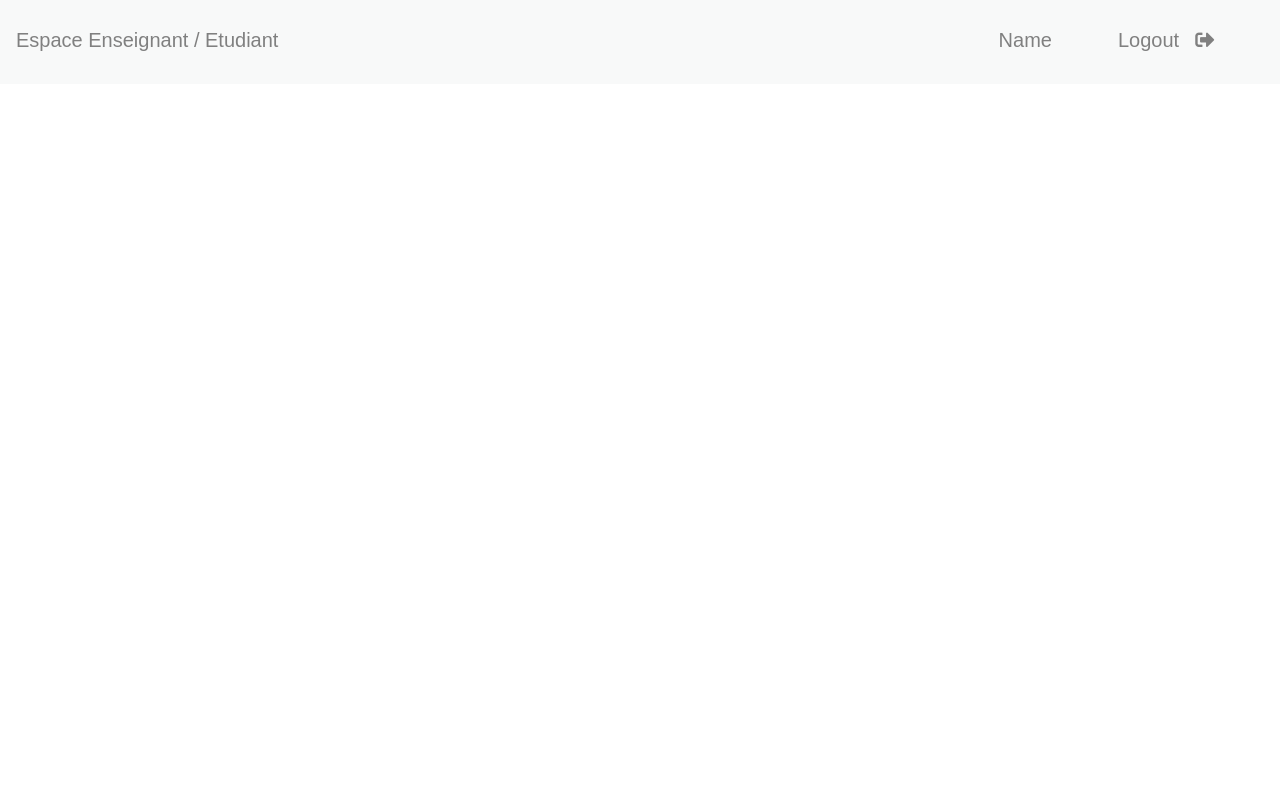
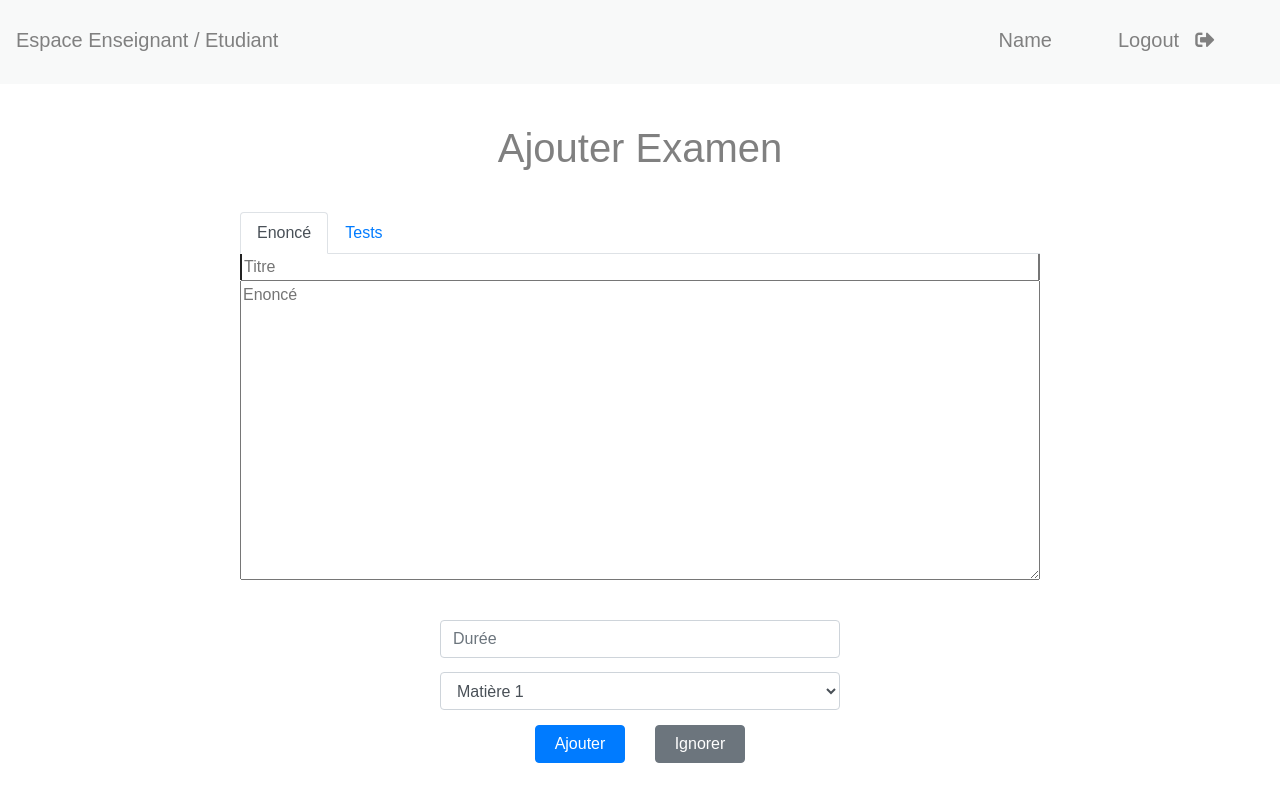
Before and after one commit to chix12/projectGMC, a React (Create React App) app in the folder my-project/: page /ajouter_examen in a window 1280 px wide. Built offline with nearby package versions, Linux system fonts and the light colour scheme; the HTML template or start-up script is replaced by a standard one.

Commit message:
backend add examen and espace enseignant

```diff
--- a/my-project/src/Components/Enseignant/Ajouter/Ajouter.css
+++ b/my-project/src/Components/Enseignant/Ajouter/Ajouter.css
@@ -39,3 +39,8 @@ textarea {
     justify-content: space-between;
     height:90px;
 }
+
+.add-examen-title{
+    border-bottom: none;
+    border-top: none
+}
--- a/my-project/src/Components/Enseignant/Ajouter/Ajouter.js
+++ b/my-project/src/Components/Enseignant/Ajouter/Ajouter.js
@@ -1,7 +1,38 @@
 import React from 'react'
 import './Ajouter.css'
+import axios from 'axios'
 
 class Ajouter extends React.Component {
+    constructor(props){
+        super(props)
+        this.state={
+        title:"",
+          content:'',
+          duree:0,
+          matiere:'',
+
+
+
+        }
+      }
+
+      addExamen=()=>{
+        axios.post('/add_examen',{...this.state}).catch((error) =>{
+            console.log(error);
+          });
+     }
+
+     handleChange=(e)=>{
+         this.setState({
+             [e.target.name]:e.target.value
+         })
+
+     }
+
+
+     handleChangeSelect=(e)=>{
+         this.setState({matiere:e.target.value})
+     }
     render() {
         return(
             <div className='add-component-container'>
@@ -15,17 +46,20 @@ class Ajouter extends React.Component {
                             <a class="nav-link" href="#">Tests</a>
                         </li>
                     </ul>
-                    <textarea name="text-ajoute" />
+                    <input type='text' placeholder='Titre' className='add-examen-title' name='title' onChange={this.handleChange}/>
+                    <textarea name="text-ajoute" name='content'  placeholder='Enoncé'onChange={this.handleChange}/>
                 </div>
 
                 <div className='add-component-duree-matiere'>
-                     <input type="text"  class="form-control signup-input" id="staticEmail" placeholder="Durée"/>
-                     <select class="form-control">
-                        <option>Matière</option>
+                     <input type="text"  class="form-control signup-input" id="staticEmail" placeholder="Durée" name='duree'onChange={this.handleChange}/>
+                     <select class="form-control" onChange={this.handleChangeSelect}>
+                        <option>Matière 1</option>
+                        <option>Matière 2</option>
+                        <option>Matière 3</option>
                     </select>
                 </div>
                 <div className='add-component-buttons' >
-                    <button type="button" class="btn btn-primary add-button">Ajouter</button>
+                    <button type="button" class="btn btn-primary add-button" onClick={this.addExamen}>Ajouter</button>
                     <button type="button" class="btn btn-secondary add-button">Ignorer</button>
                 </div>
             </div>
--- a/my-project/src/Components/Enseignant/EnseignantMain/EnseignantMain.js
+++ b/my-project/src/Components/Enseignant/EnseignantMain/EnseignantMain.js
@@ -1,8 +1,30 @@
 import React from 'react'
 import './EnseignantMain.css'
 import { Link } from 'react-router-dom'
+import axios from 'axios'
 
 class EnseignantMain extends React.Component {
+
+    constructor(props){
+        super(props)
+        this.state={
+            examList:[],
+
+        }
+    }
+
+
+    componentDidMount(){
+        axios.get('/exams').then(
+            res =>{
+                this.setState({
+                    examList:res.data
+                })
+            }
+        )
+
+
+        }
     render (){
         return (
             <div className="enseignant-main-container">
@@ -28,33 +50,28 @@ class EnseignantMain extends React.Component {
                         </Link>
 
                     </div>
+
+                    {this.state.examList.map((el,i)=><div key={el._id}>
+
                     <div class="card text-center">
                         <div class="card-header">
-                            Examen 1
+                            Examen {i+1}
                         </div>
                         <div class="card-body">
-                            <h5 class="card-title">Special title treatment</h5>
-                            <p class="card-text">With supporting text below as a natural lead-in to additional content.</p>
+                            <h5 class="card-title">{el.title}</h5>
+                            <p class="card-text">{el.content}</p>
                             <input type='button' class="btn btn-primary" value="Accéder" />
                         </div>
                         <div class="card-footer text-muted">
-                            Durée : 2 heures
+                            Durée : {el.duree} minutes
                         </div>
                     </div>
 
-                    <div class="card text-center">
-                        <div class="card-header">
-                            Examen 2
-                        </div>
-                        <div class="card-body">
-                            <h5 class="card-title">Special title treatment</h5>
-                            <p class="card-text">With supporting text below as a natural lead-in to additional content.</p>
-                            <input type='button' class="btn btn-primary" value="Accéder" />
-                        </div>
-                        <div class="card-footer text-muted">
-                            Durée : 2 heures
-                        </div>
-                    </div>
+
+
+                    </div>)}
+
+
                 </div>
 
             </div>
--- a/my-project/src/Routes/Routes.js
+++ b/my-project/src/Routes/Routes.js
@@ -18,11 +18,11 @@ const Routes =()=>{
             <Route exact path='/signup' component={SignUp}/>
             <Route exact path='/login' component={Login}/>
 
-            <Route exact path='/modifier' component={Modifier}/>
+            <Route exact path='/modifier_examen' component={Modifier}/>
             <Route exact path = '/admin/enseignant' component = {Enseignant} />
             <Route exact path= '/admin/enseignant/ajouter' component ={AjouterEnseignant}/>
             <Route exact path = '/enseignant' component={EnseignantMain}/>
-            <Route exact path= '/ajouterexamen' component ={Ajouter}/>
+            <Route exact path= '/ajouter_examen' component ={Ajouter}/>
         </div>
     )
 }
```
Also changed, not shown: 1 other file (tests, documents, lock files or other folders).
